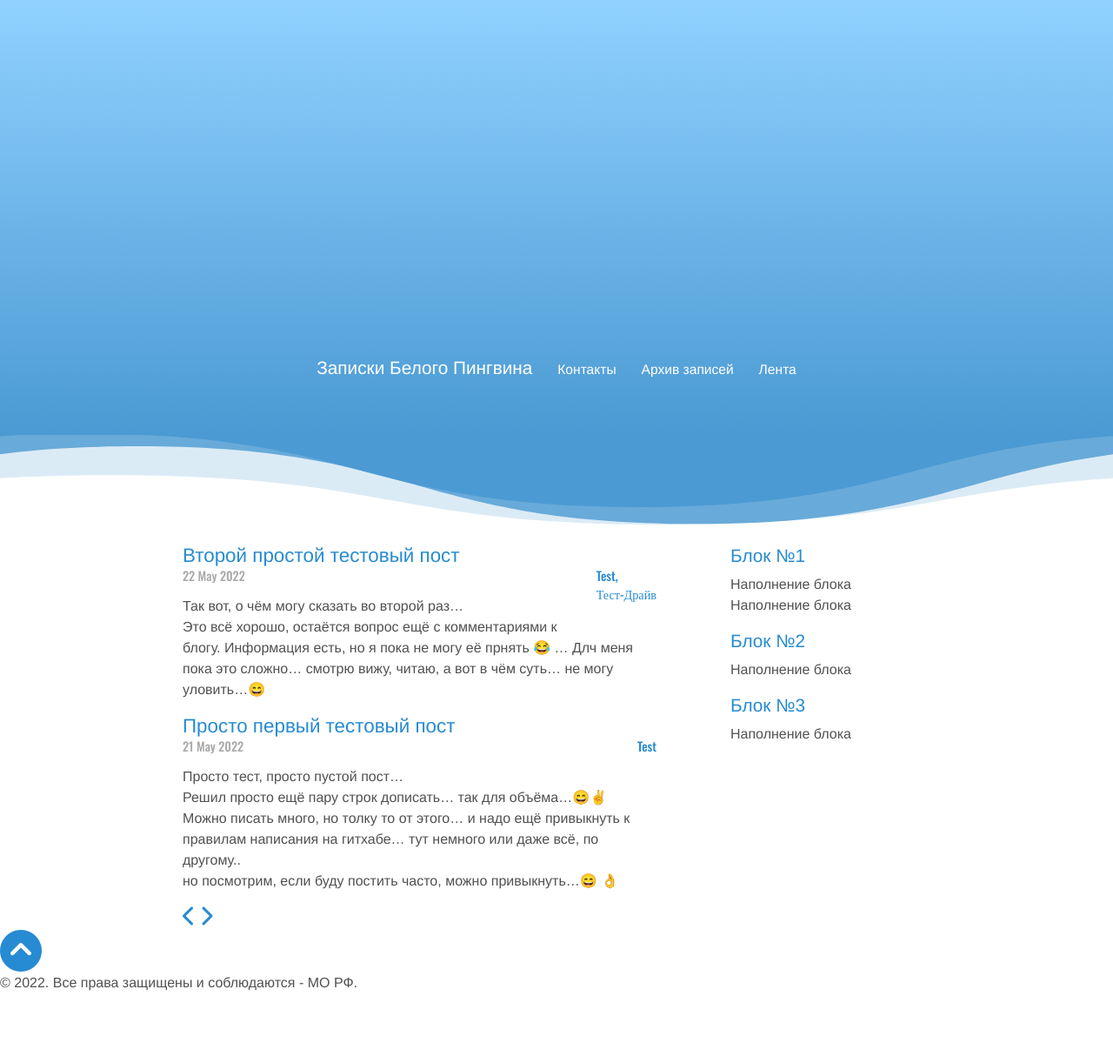
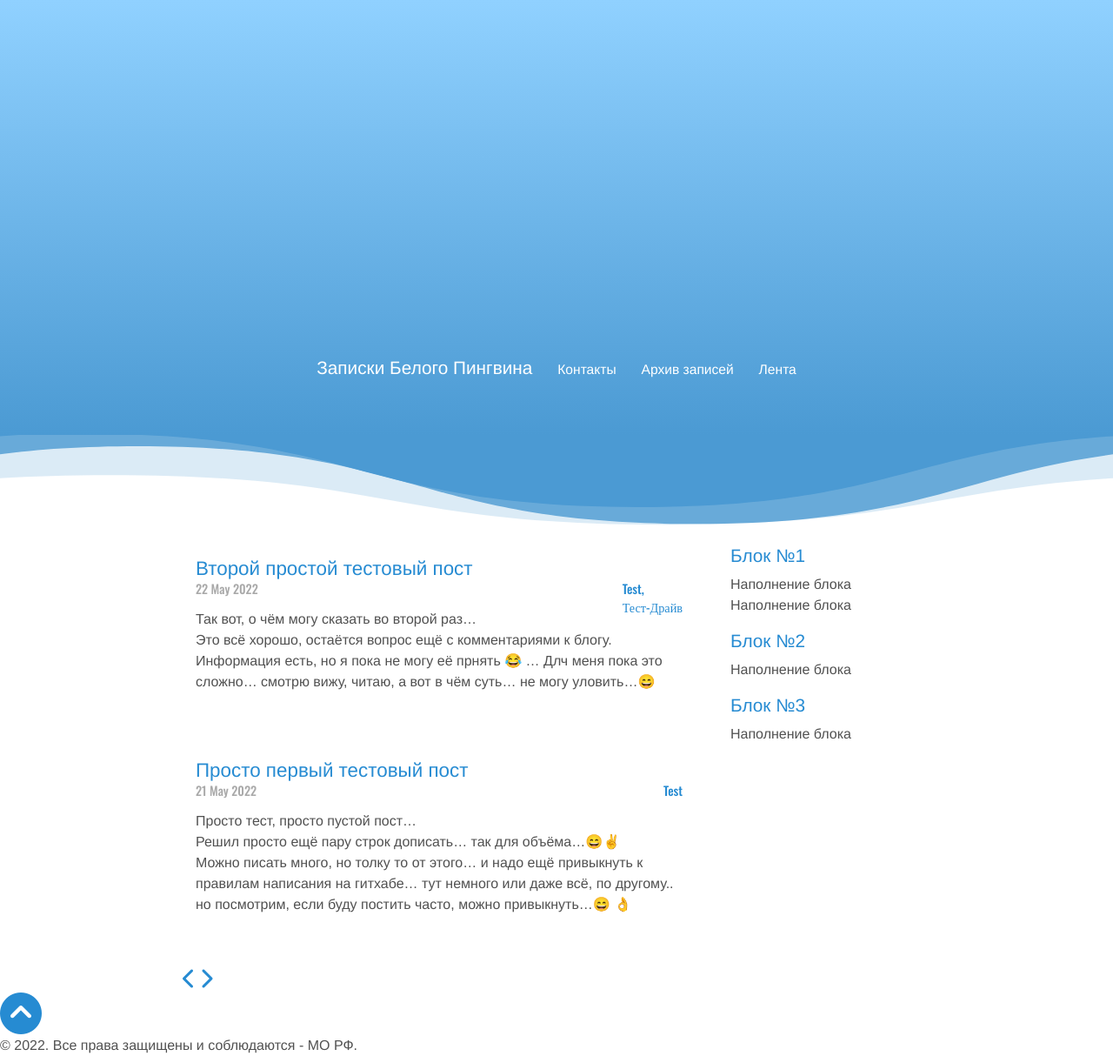
Before and after one commit to whitepingvin/blog, a Jekyll site: the page built from index.html, in a window 1280 px wide. Shown: the whole page at 87% size. Built offline with Jekyll 4.4.1, drawn with Linux system fonts in a browser that asks for light colours; nearby versions of some CDN libraries; emoji names are drawn with the system emoji font; the list of posts is cut into pages by our own code; before the commit the page ends 1142 px from its top, so only the background shows below that.

Commit message:
Update style.css

```diff
--- a/css/style.css
+++ b/css/style.css
@@ -272,8 +272,14 @@ h3.masthead-title a {
 
 /* ------ CONTAINER ------- */
 .container {
-  width: 65%;
+  width: 70%;
   padding: 0 20px;
+}
+
+/* ------ POSTS ------- */
+.post {
+    padding: 15px;
+    margin-bottom: 30px;
 }
 
 
```
